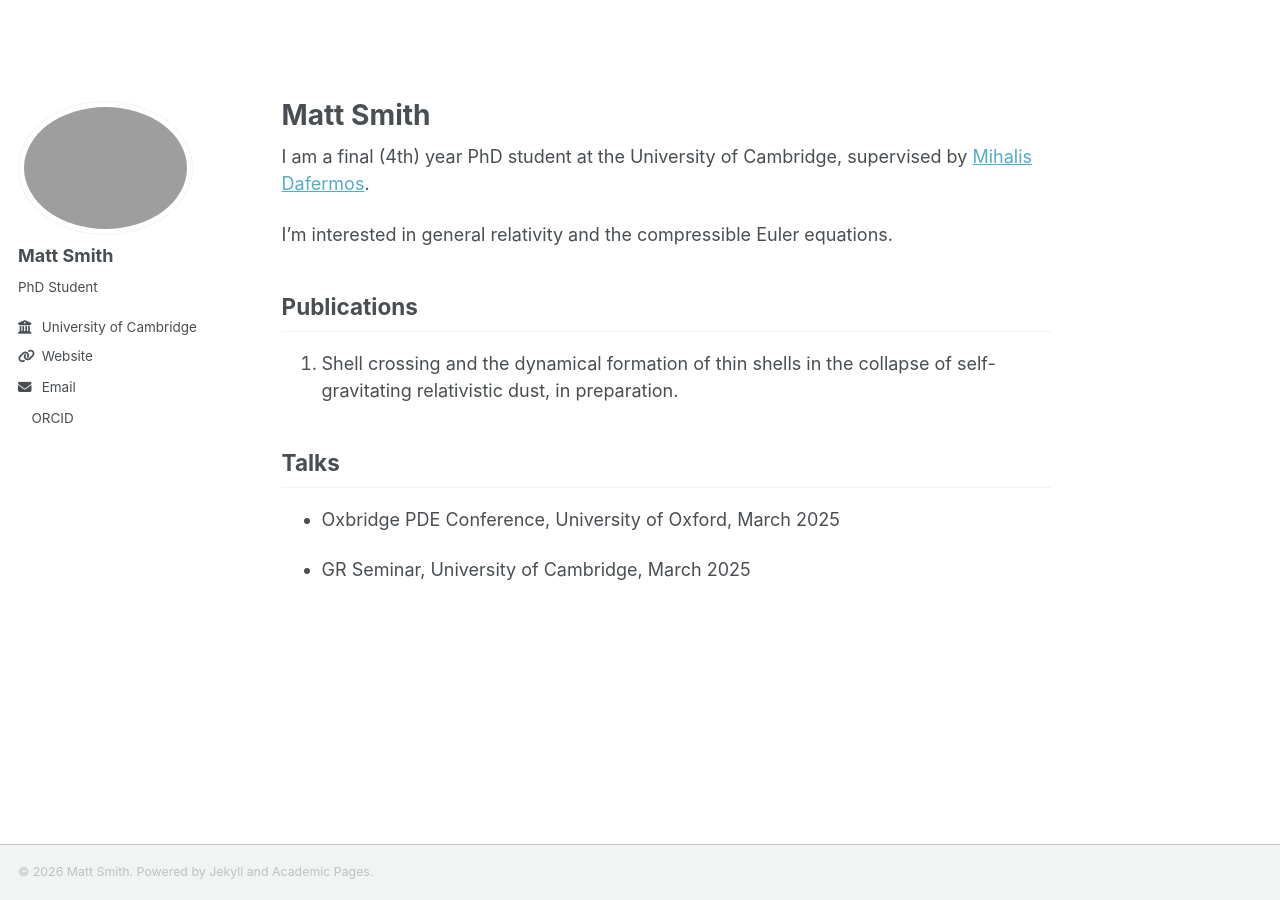
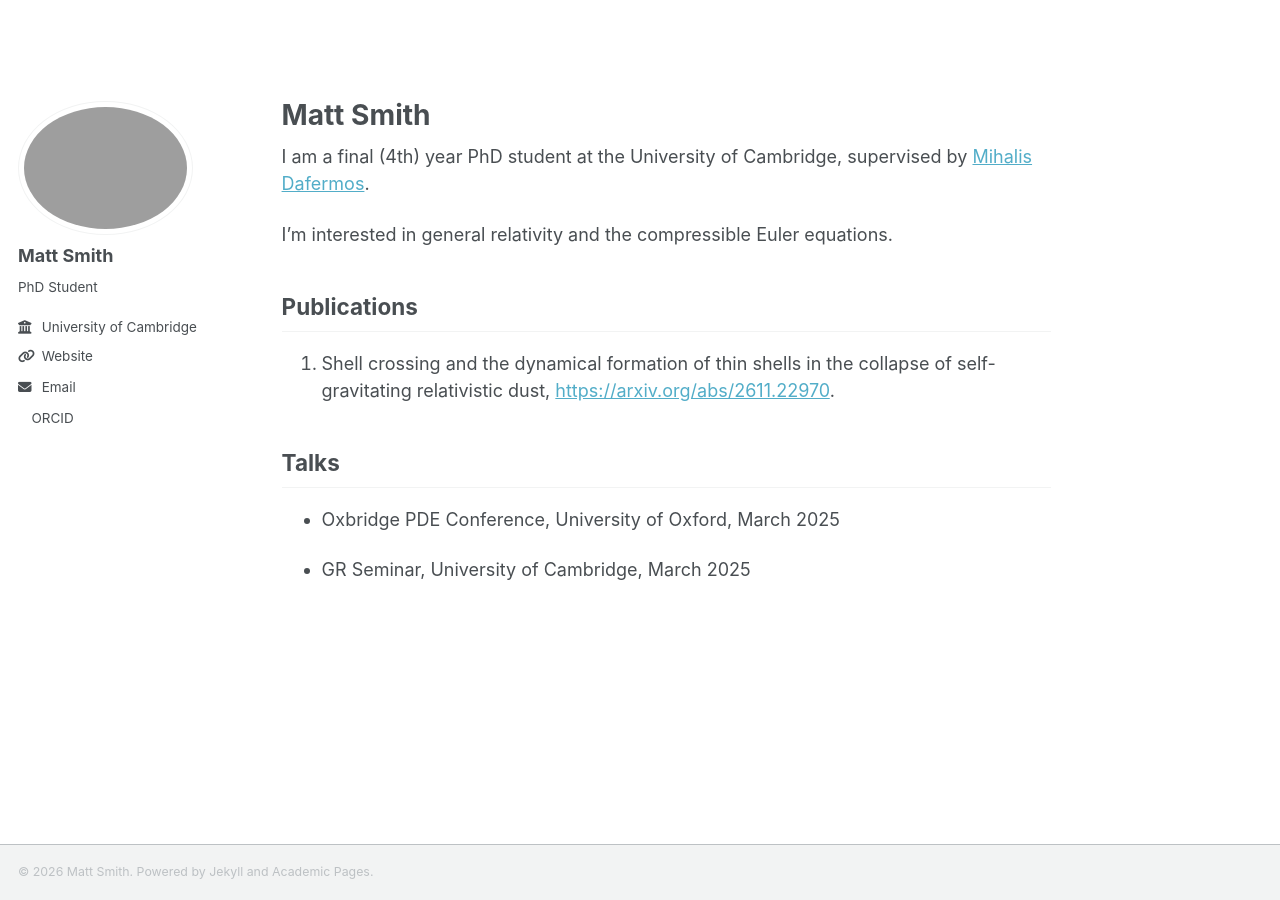
Before and after one commit to mattgsmith/mattgsmith.github.io, a Jekyll site: the page built from _pages/about.md, in a window 1280 px wide. Built offline with Jekyll 4.4.1, drawn with Linux system fonts in a browser that asks for light colours; a script bundle is joined from its source files by our own code; a style sheet for code colours, icons or effects is not loaded.

Commit message:
Update publication link in about.md

```diff
--- a/_pages/about.md
+++ b/_pages/about.md
@@ -12,7 +12,7 @@ I'm interested in general relativity and the compressible Euler equations.
 ## Publications
 
 1. Shell crossing and the dynamical formation of thin shells
-in the collapse of self-gravitating relativistic dust, in preparation.
+in the collapse of self-gravitating relativistic dust, <https://arxiv.org/abs/2611.22970>.
 
 ## Talks
 
```
